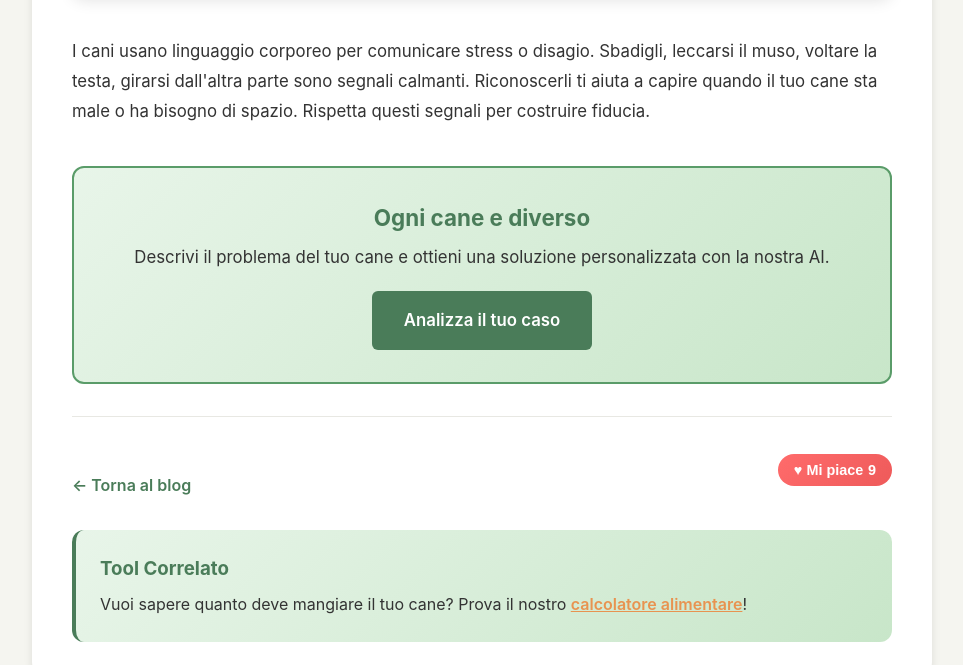
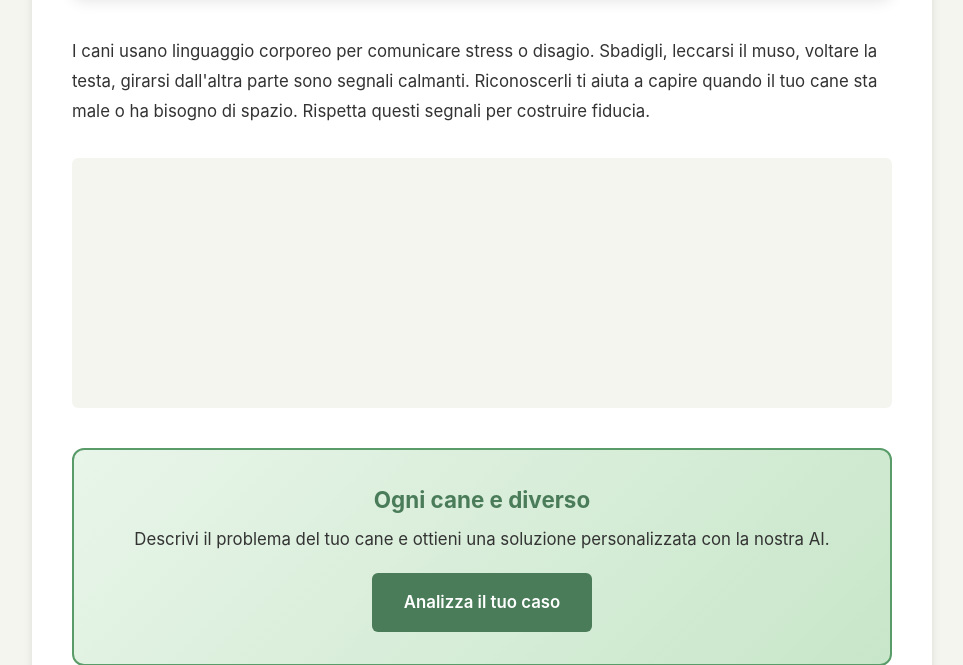
Before and after one commit to ballales1984-wq/vivere-con-il-cane, a Django app: page /blog/i-segnali-calmanti-del-cane/ in a window 1280 px wide. Shown: the part 735-1400 px from the top of the page, without its empty margins (158-1121 px from the left). Run offline with Django 5.2, Linux system fonts and the light colour scheme; data comes from the database, SQL or seed files in the repository.

Commit message:
Fase 6: Monetizzazione - AdSense unit in article, problem_detail, homepage
- Aggiunto placeholder adsense in blog detail (in-article)
- Aggiunto placeholder adsense in problem_detail
- Aggiunto placeholder adsense in homepage footer
-NOTA: sostituire data-ad-slot con il tuo slot AdSense reale

```diff
--- a/templates/blog/detail.html
+++ b/templates/blog/detail.html
@@ -43,6 +43,11 @@
 
     <div class="post-body">
         {{ post.content|linebreaks }}
+    </div>
+
+    <!-- AdSense In-Article Ad -->
+    <div style="margin: 2rem 0; text-align: center; min-height: 250px; background: var(--light); border-radius: var(--radius-sm); display: flex; align-items: center; justify-content: center;">
+        <ins class="adsbygoogle" style="display:inline-block;width:728px;height:90px" data-ad-slot="1234567890"></ins>
     </div>
 
     <!-- CTA: Analizza il tuo caso -->
--- a/templates/home.html
+++ b/templates/home.html
@@ -128,6 +128,11 @@
     <a href="{% url 'analyze_problem' %}" class="btn btn-white btn-lg">Analizza il comportamento del tuo cane</a>
 </section>
 
+<!-- AdSense Footer Ad -->
+<div style="text-align: center; margin: 2rem auto; max-width: 728px;">
+    <ins class="adsbygoogle" style="display:inline-block;width:728px;height:90px" data-ad-slot="1234567890"></ins>
+</div>
+
 <script>
 const images = [
     'dog-training.jpg',
--- a/templates/knowledge/problem_detail.html
+++ b/templates/knowledge/problem_detail.html
@@ -57,6 +57,11 @@
     </div>
     {% endif %}
 
+    <!-- AdSense In-Article Ad -->
+    <div style="margin: 2rem 0; text-align: center; min-height: 250px; background: var(--light); border-radius: var(--radius-sm); display: flex; align-items: center; justify-content: center;">
+        <ins class="adsbygoogle" style="display:inline-block;width:728px;height:90px" data-ad-slot="1234567890"></ins>
+    </div>
+
     <!-- CTA: Analizza il tuo caso specifico -->
     <div class="cta-analyze">
         <h3>Vuoi una soluzione personalizzata?</h3>
```
